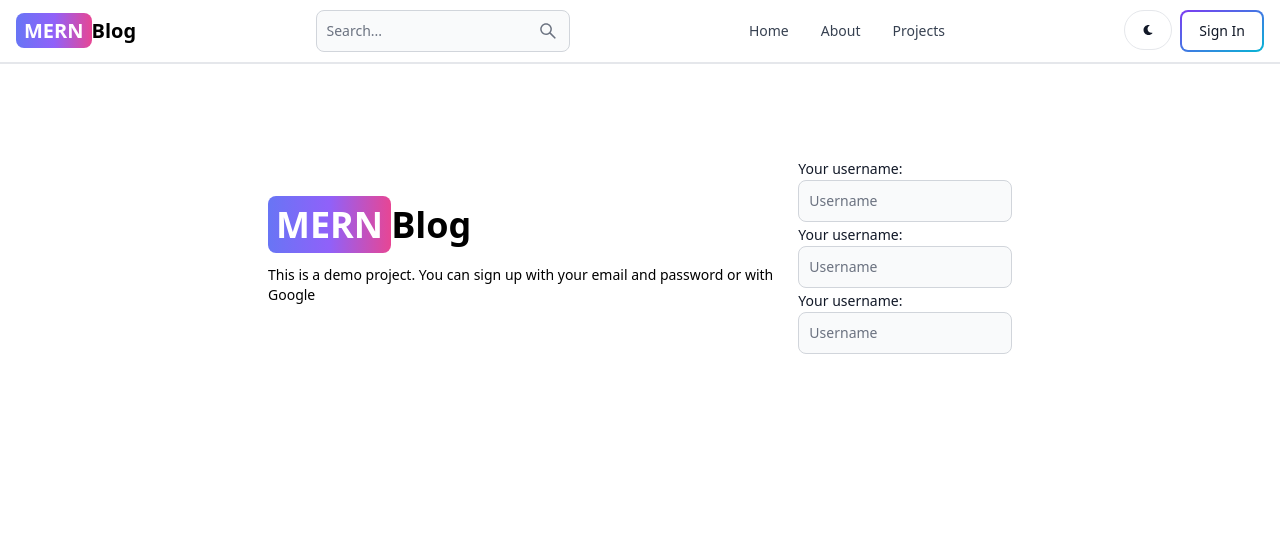
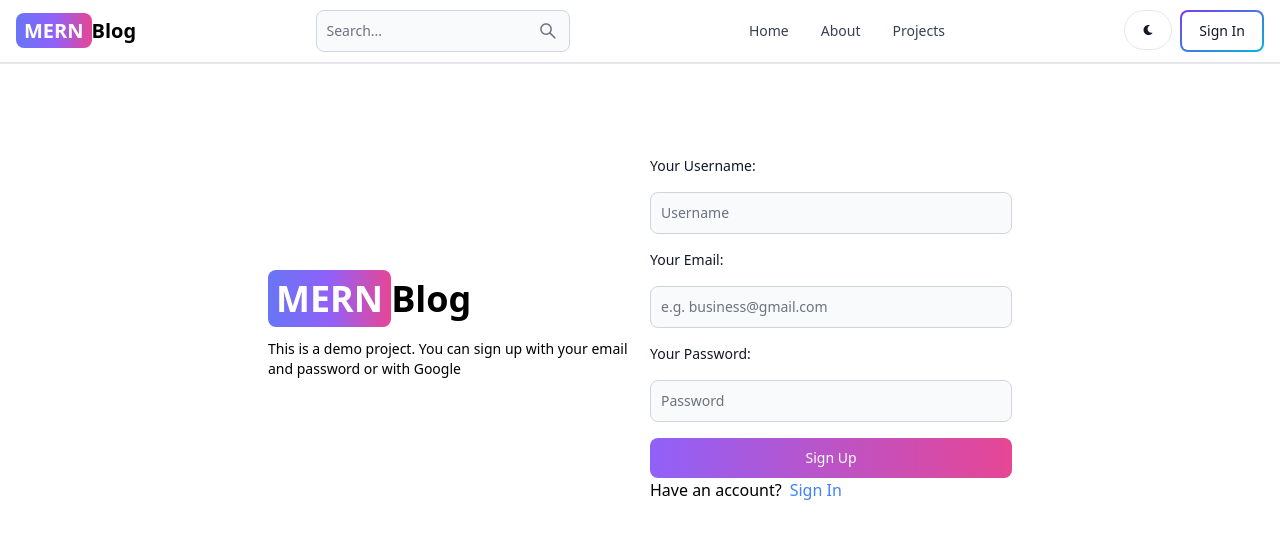
Before and after one commit to temal07/MERN-Blog-App, a React (Vite) app in the folder client/: page /sign-up in a window 1280 px wide. Shown: the top 538 px of the page. Built offline with nearby package versions, Linux system fonts and the light colour scheme.

Commit message:
Create and complete sign up page UI

```diff
--- a/client/src/pages/SignUp.jsx
+++ b/client/src/pages/SignUp.jsx
@@ -1,13 +1,13 @@
-import { Label, TextInput } from 'flowbite-react';
+import { Button, Label, TextInput } from 'flowbite-react';
 import React from 'react';
 import { Link } from 'react-router-dom';
 
 export default function SignUp() {
   return (
     <div className="min-h-screen mt-20">
-      <div className="flex p-3 max-w-3xl mx-auto flex-col md:flex-row md:items-center">
-        {/*left side*/}
-        <div className="">
+      <div className="flex p-3 max-w-3xl mx-auto flex-col md:flex-row md:items-center gap-5">
+        {/*left side - includes the logo*/}
+        <div className="flex-1">
           <Link to="/" className='text-4xl font-bold
           dark:text-white'>
               <span className="px-2 py-1 bg-gradient-to-r from-indigo-500 via-purple-500 to-pink-500
@@ -26,27 +26,36 @@
             to create an account.
           */
         }
-        <div className="">
-          <form>
-            <Label value='Your username:' />
+        <div className="flex-1">
+          <form className='flex flex-col gap-4'>
+            <Label value='Your Username:' />
             <TextInput
               type='text'
               placeholder='Username'
               id='username'
             />
-            <Label value='Your username:' />
+            <Label value='Your Email:' />
             <TextInput
               type='text'
-              placeholder='Username'
-              id='username'
+              placeholder='e.g. business@gmail.com'
+              id='email'
             />
-            <Label value='Your username:' />
+            <Label value='Your Password:' />
             <TextInput
               type='text'
-              placeholder='Username'
-              id='username'
+              placeholder='Password'
+              id='password'
             />
+            <Button gradientDuoTone={'purpleToPink'} type='submit'>
+              Sign Up
+            </Button>
           </form>
+          <div className="flex gap-2">
+            <span>Have an account?</span>
+            <Link to='/sign-in' className="text-blue-500">
+              Sign In
+            </Link>
+          </div>
         </div>
       </div>
     </div>
```
